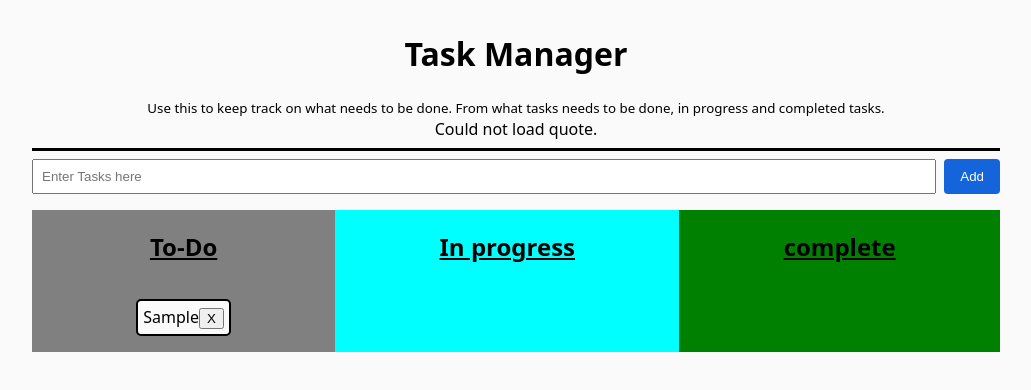
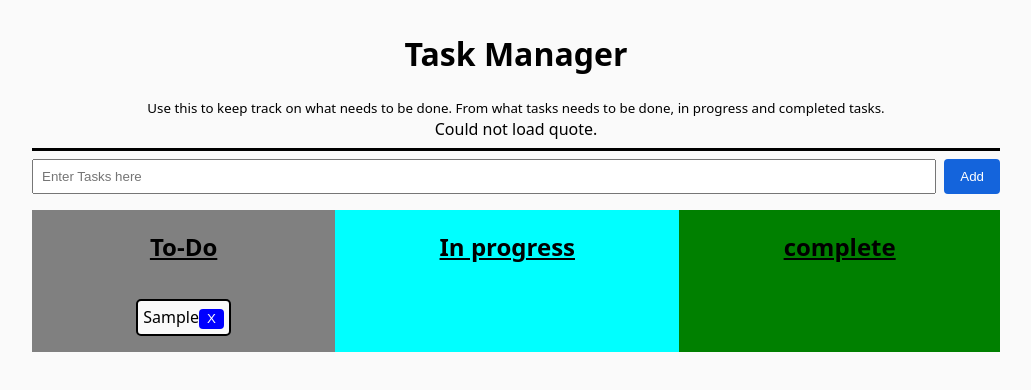
Before and after one commit to Jamesteams12/week-16-task-board, a plain HTML site: page index.html in a window 1280 px wide. Both pictures are taken after typing "Sample" into the empty fields and a click on the button "Add". Shown: the whole page, without its empty margins (124-1155 px from the left). Drawn offline with Linux system fonts and the light colour scheme; no server answers.

Commit message:
Update 1.2V

```diff
--- a/script.js
+++ b/script.js
@@ -73,6 +73,7 @@ function createTask(id, text, status) {
     task.textContent = text;
     const deleteBtn = document.createElement('button');
     deleteBtn.type = 'button';
+    deleteBtn.className = 'delete';
     deleteBtn.textContent = 'X';
     deleteBtn.addEventListener('click', () => {
         task.remove();
--- a/style.css
+++ b/style.css
@@ -83,3 +83,13 @@ form button {
     border-radius: 5px;
     padding: 5px;
 }
+
+.delete {
+    background: rgb(0, 0, 255);
+    color: white;
+    border: none;
+    padding: 0.2rem 0.5rem;
+    border-radius: 4px;
+    cursor: pointer;
+    line-height: 1;
+}
```
